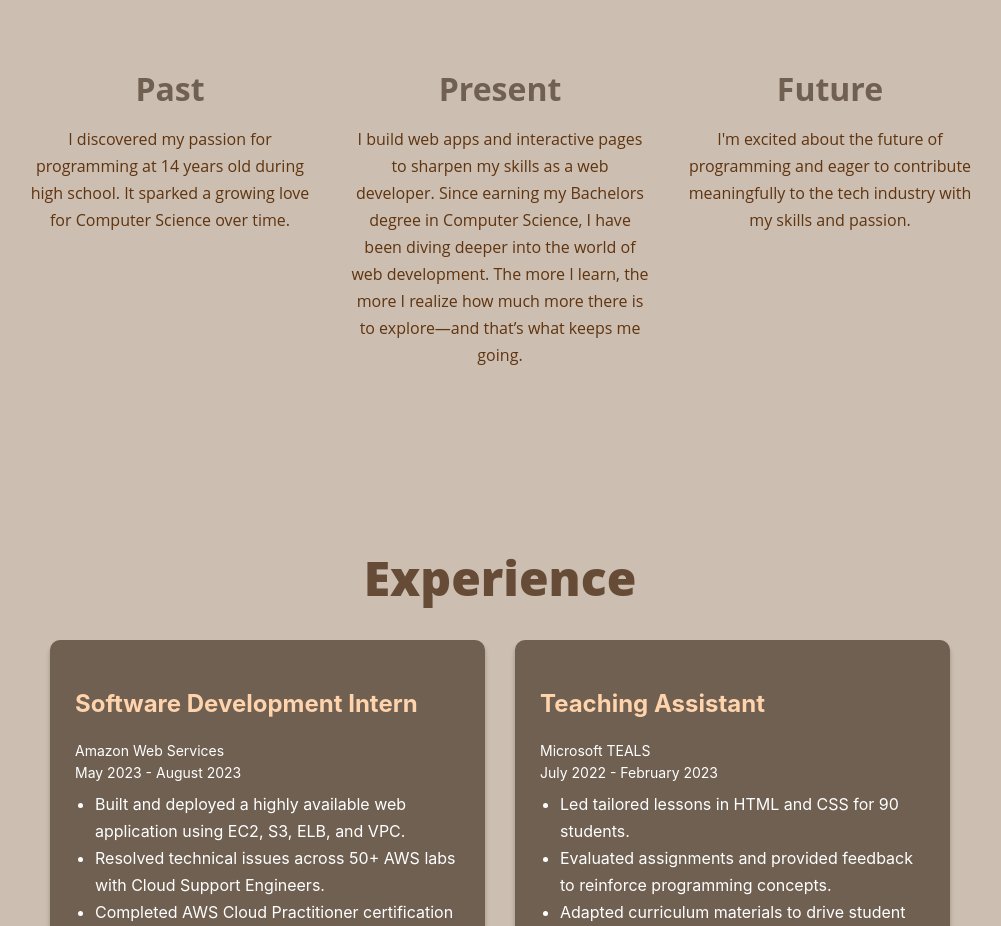
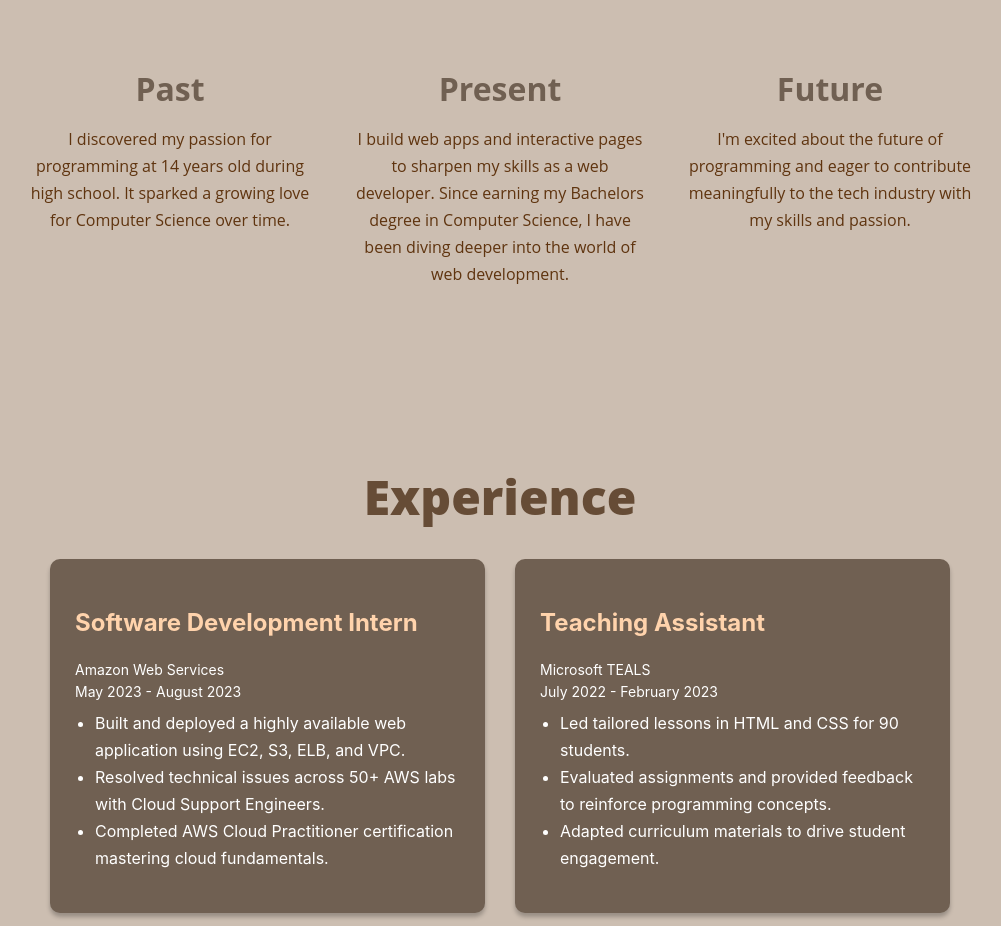
Before and after one commit to lorenadarwiche/portfolio, a React (Create React App) app: page / in a window 1280 px wide. Shown: the part 860-1786 px from the top of the page, without its empty margins (140-1141 px from the left). Built offline with nearby package versions, Linux system fonts and the light colour scheme.

Commit message:
first commit

```diff
--- a/src/App.js
+++ b/src/App.js
@@ -67,7 +67,7 @@ function Portfolio() {
             </div>
             <div className="about-card">
               <h3>Present</h3>
-              <p>I build web apps and interactive pages to sharpen my skills as a web developer. Since earning my Bachelors degree in Computer Science, I have been diving deeper into the world of web development. The more I learn, the more I realize how much more there is to explore—and that’s what keeps me going.</p>
+              <p>I build web apps and interactive pages to sharpen my skills as a web developer. Since earning my Bachelors degree in Computer Science, I have been diving deeper into the world of web development.</p>
             </div>
             <div className="about-card">
               <h3>Future</h3>
```
